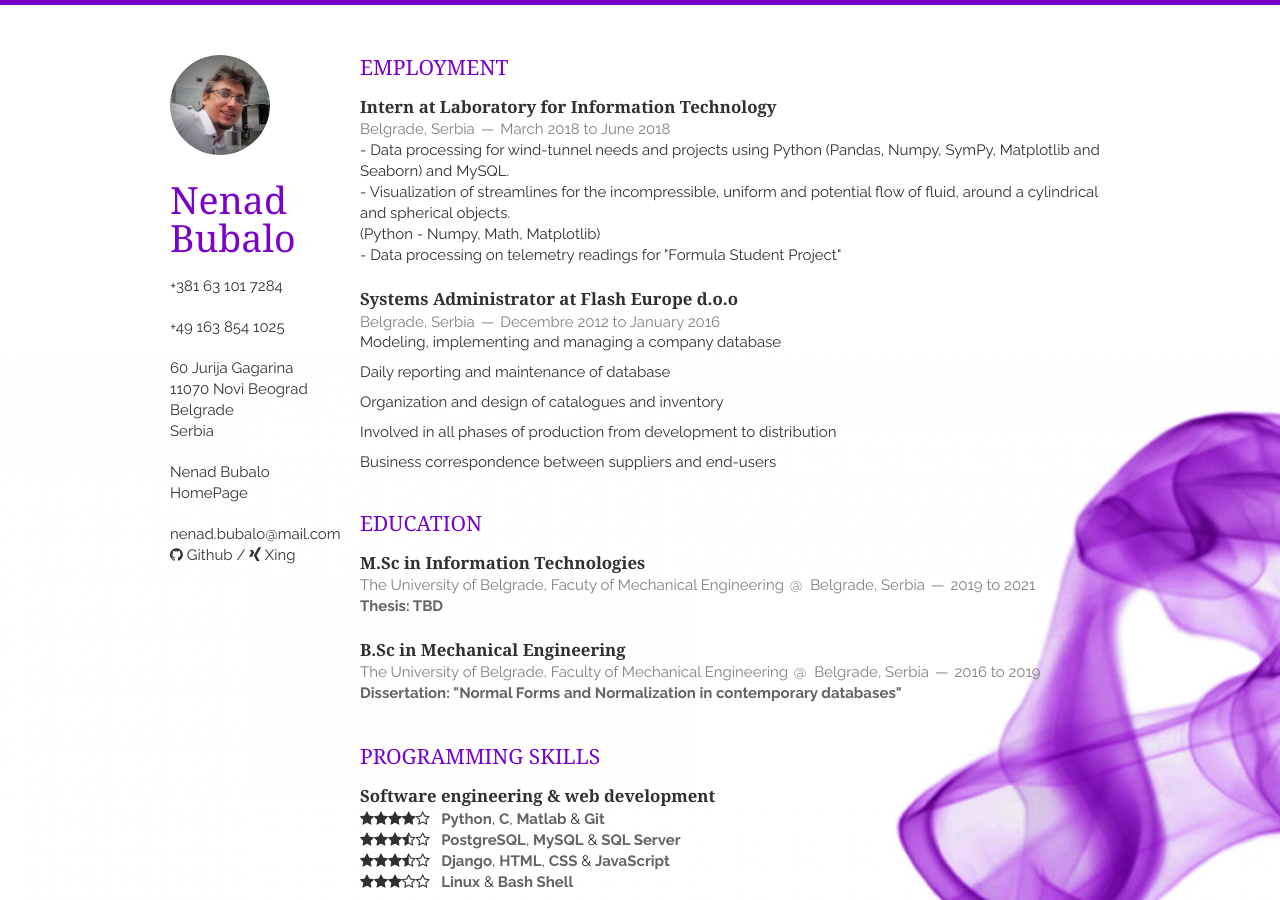
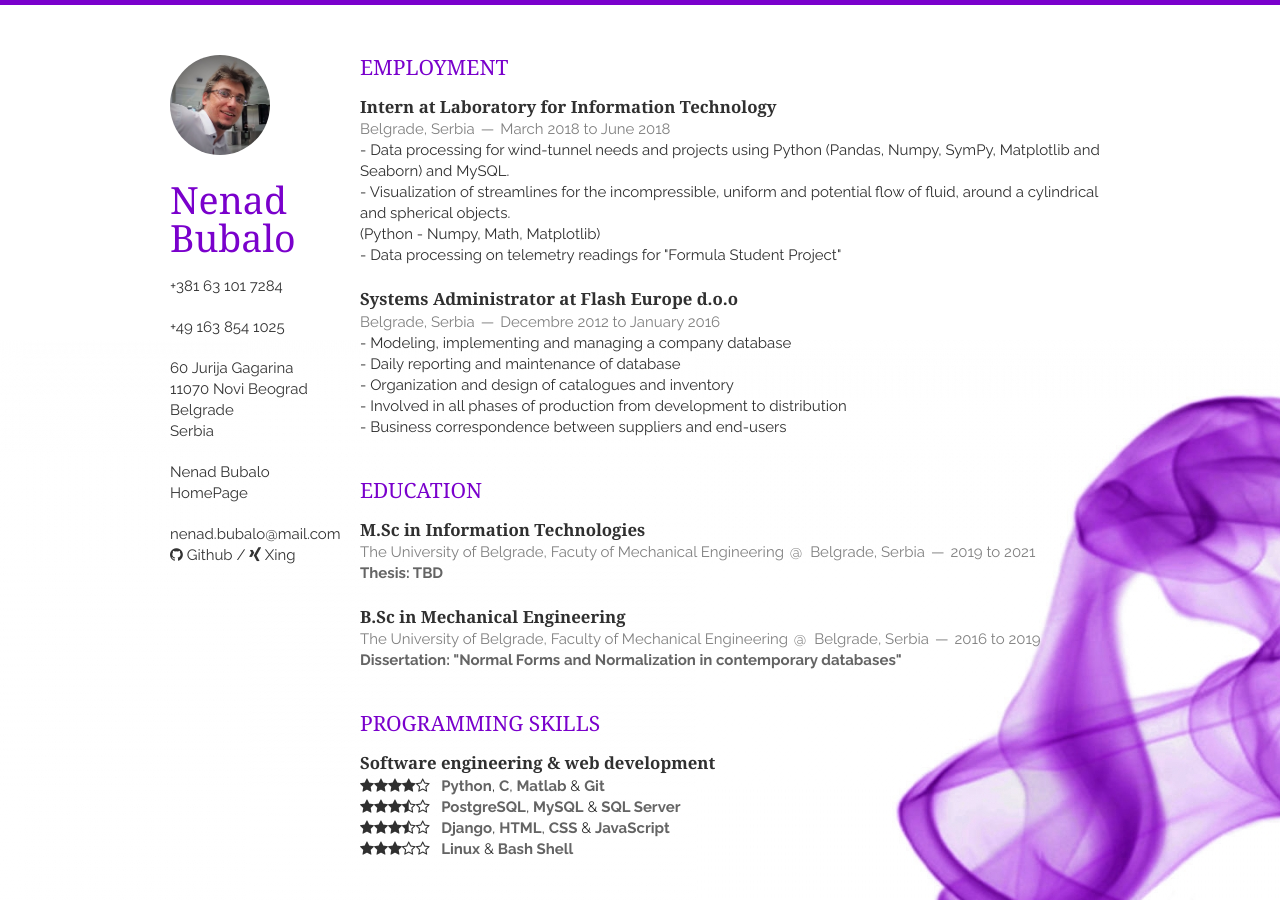
Before and after one commit to MouseOnTheKeys/cv, a Jekyll site: the page built from index.html, in a window 1280 px wide and 900 px high. Built offline with Jekyll 4.4.1, drawn with Linux system fonts in a browser that asks for light colours; nearby versions of some CDN libraries; the list of posts is cut into pages by our own code.

Commit message:
Update employment.html

```diff
--- a/_includes/employment.html
+++ b/_includes/employment.html
@@ -21,13 +21,13 @@
                 <address>Belgrade, Serbia</address><time>Decembre 2012 to January 2016</time>
             </span>
         </header>
-        <ul type="disc">
-        <li>Modeling, implementing and managing a company database</li>
-        <li>Daily reporting and maintenance of database</li>
-        <li>Organization and design of catalogues and inventory</li>
-        <li>Involved in all phases of production from development to distribution</li>
-        <li>Business correspondence between suppliers and end-users</li>
-        </ul>
+        <p>
+        - Modeling, implementing and managing a company database<br>
+        - Daily reporting and maintenance of database<br>
+        - Organization and design of catalogues and inventory<br>
+        - Involved in all phases of production from development to distribution<br>
+        - Business correspondence between suppliers and end-users<br>
+        </p>
     </article>
     <!-- <article>
         <header>
```
